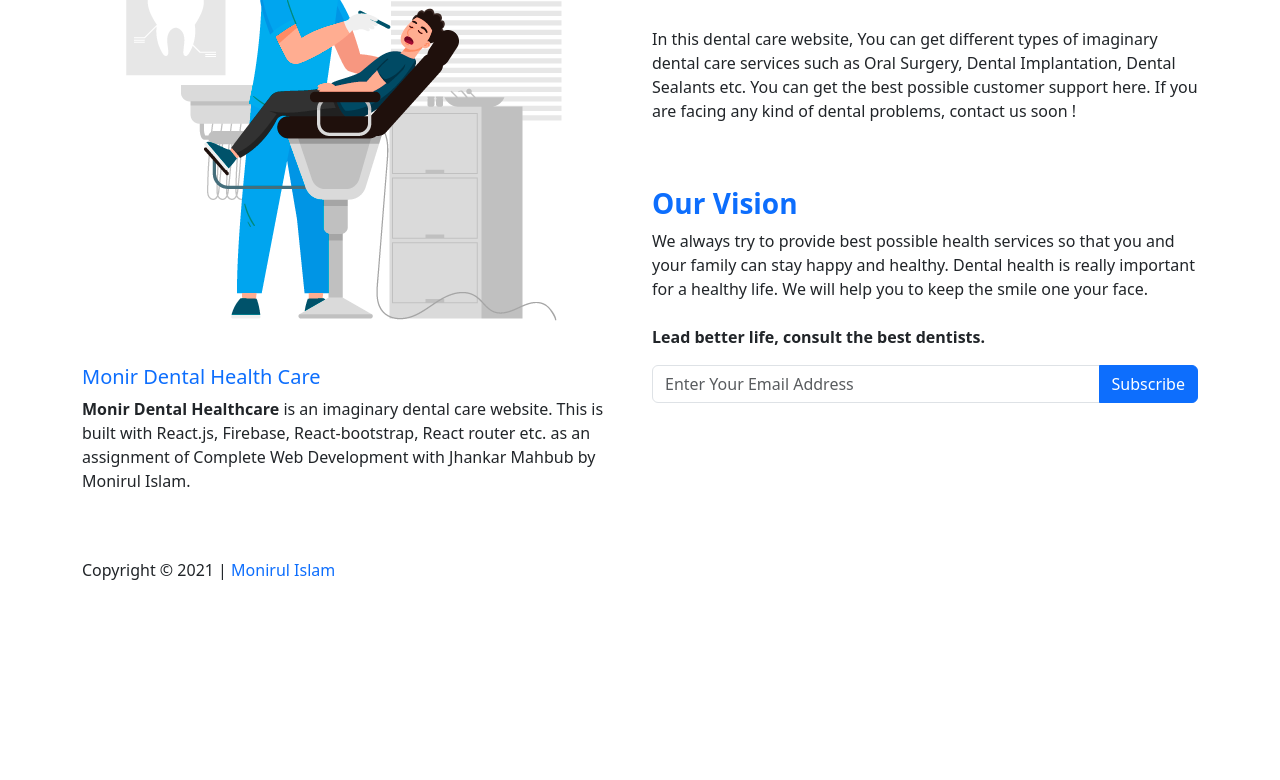
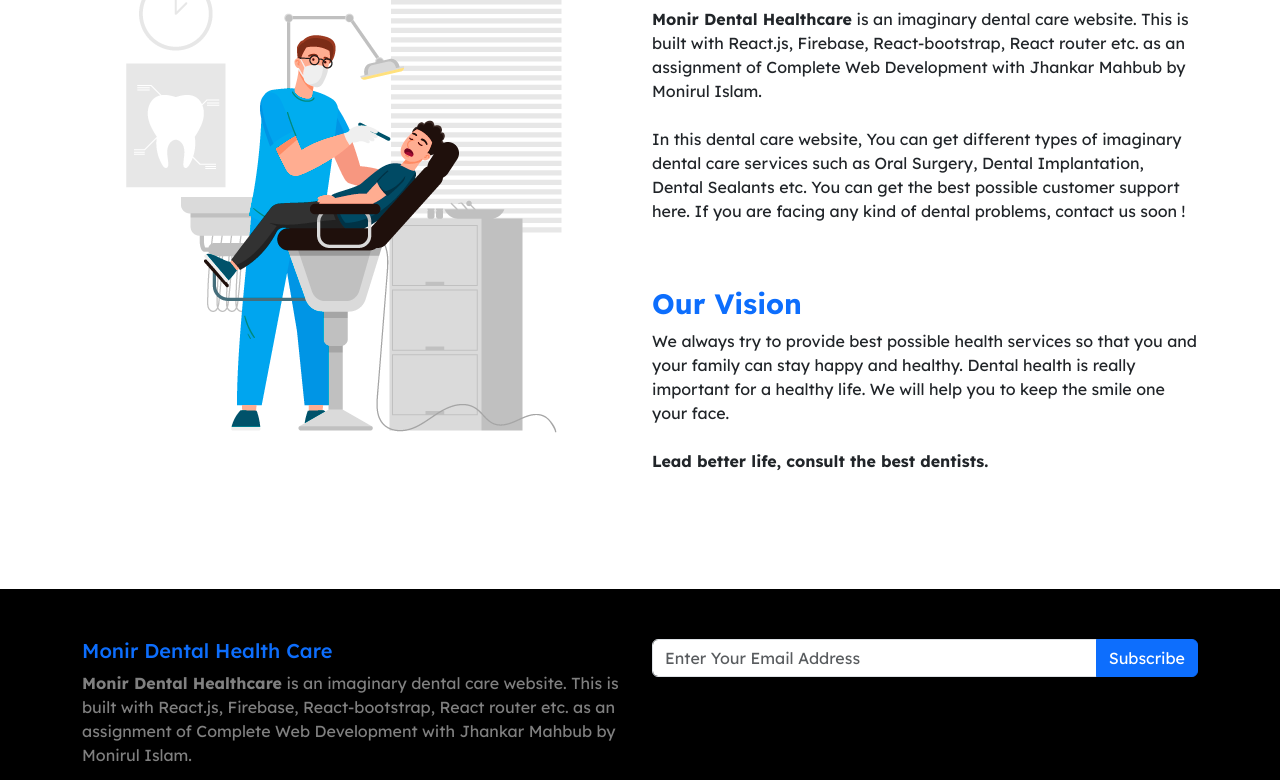
Before and after one commit to islam-monirul/ostad-bootstrap-assignment, a plain HTML site: page about.html in a window 1280 px wide. Shown: the part 221-1001 px from the top of the page. Before the commit the page ends 819 px from the top, so only its background shows below. Drawn offline with nearby package versions, Linux system fonts and the light colour scheme; the site is published under a folder, as on GitHub Pages, so addresses that start at the root find nothing; a web font is replaced by a local one.

Commit message:
css link correction

```diff
--- a/about.html
+++ b/about.html
@@ -12,7 +12,7 @@
       crossorigin="anonymous"
     />
 
-    <link rel="stylesheet" href="/assets/style.css" />
+    <link rel="stylesheet" href="./assets/style.css" />
 
     <title>About</title>
   </head>
```
Also changed, not shown: blog.html (+1 -1 lines), contact.html (+1 -1 lines), index.html (+1 -1 lines), portfolio.html (+1 -1 lines), services.html (+1 -1 lines).
